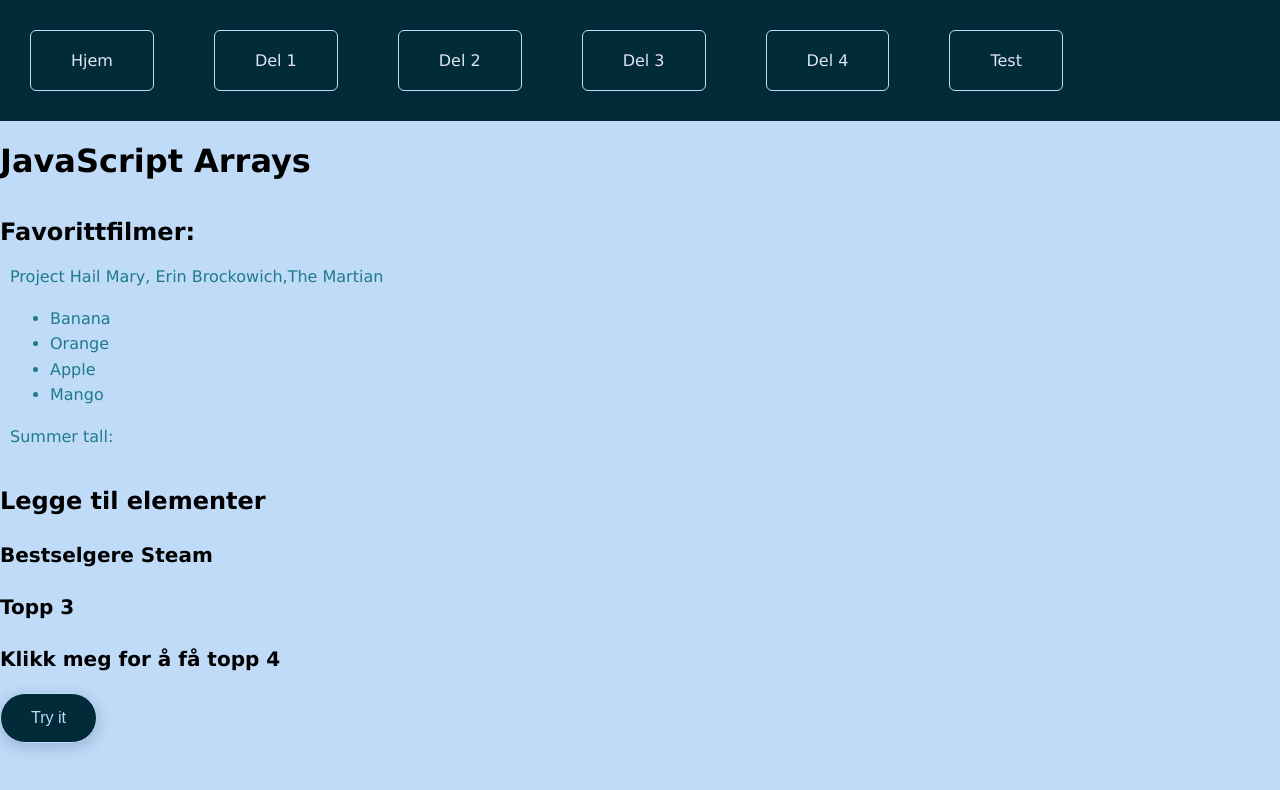
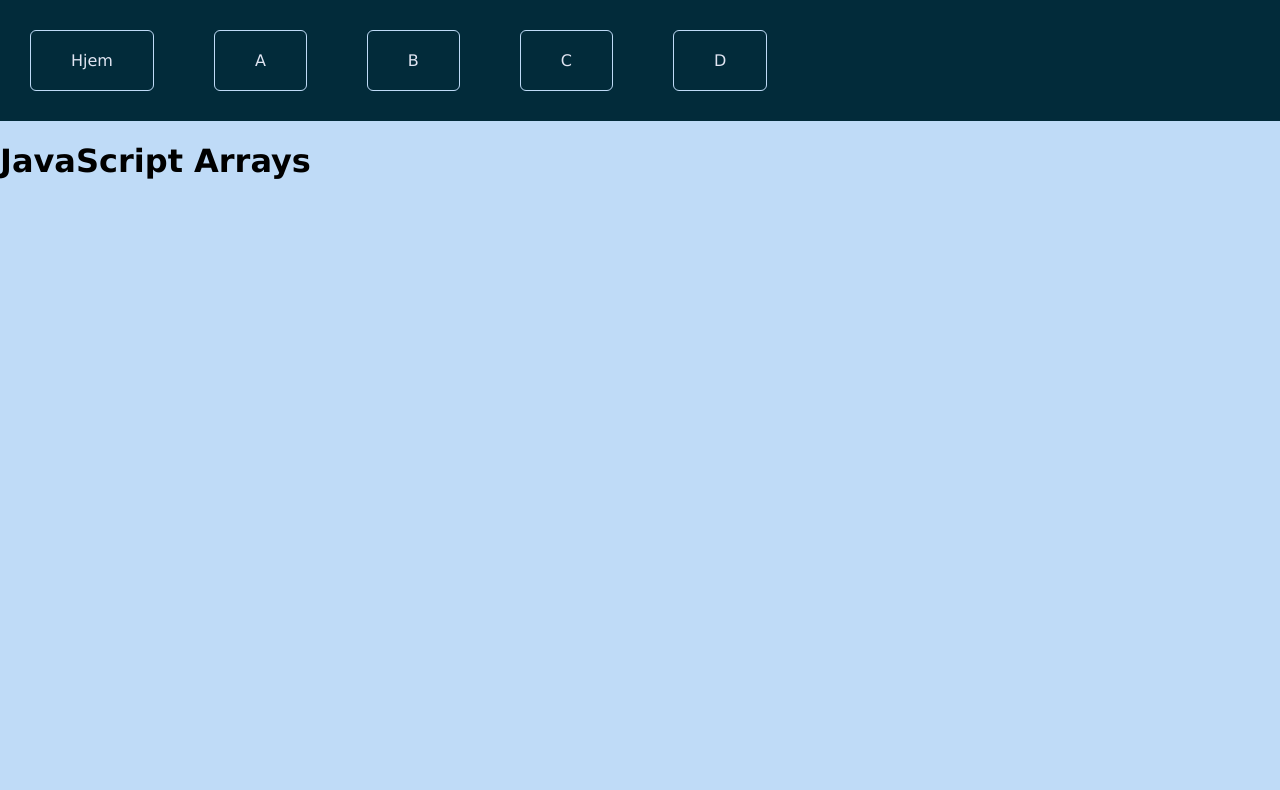
Before and after one commit to solsikke74/Arrays, a plain HTML site: page Del4.html in a window 1280 px wide. Drawn offline with Linux system fonts and the light colour scheme.

Commit message:
261808_03

```diff
--- a/Del4.html
+++ b/Del4.html
@@ -9,32 +9,15 @@
 
 <ul class="topnav">
     <li><a href="index.html">Hjem</a></li>
-    <li><a href="Del1.html">Del 1</a></li>
-    <li><a href="Del2.html">Del 2</a></li>
-    <li><a href="del3.html">Del 3</a></li>
-    <li><a href="Del4.html">Del 4</a></li>
-    <li><a href="Test.html">Test</a></li>
+    <li><a href="Del1.html">A</a></li>
+    <li><a href="Del2.html">B</a></li>
+    <li><a href="del3.html">C</a></li>
+    <li><a href="Del4.html">D</a></li>
   </ul>
 </topnav>
 <h1>JavaScript Arrays</h1>
 
-<h2>Favorittfilmer: </h2>
-<p id="demo"></p>
 
-<p id="fruit"></p>
-
-<p id="tall"></p>
-
-<p>Summer tall:</p>
-<p id="sum"></p>
-
-<h2>Legge til elementer</h2>
-<h3>Bestselgere Steam</h3>
-<h3>Topp 3</h3>
-<p id="steam"></p>
-<h3>Klikk meg for å få topp 4</h3>
-
-<button onclick="myFunction()">Try it</button>
 
 <script src="script.js"></script>
 
```
Also changed, not shown: index.html (+0 -2 lines).
